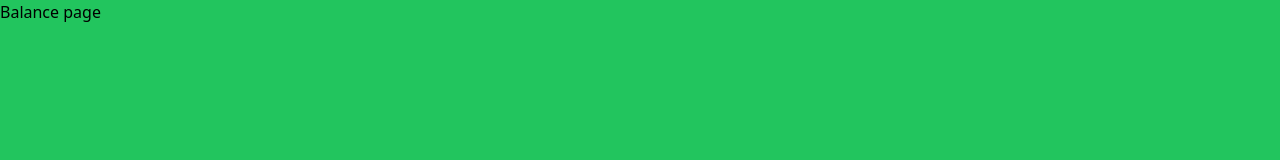
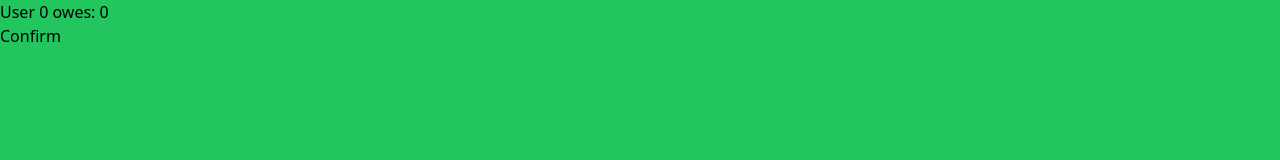
Before and after one commit to AlexanderHeffernan/CoupleExpenseBalancer, a Vue app in the folder app/frontend/: page / in a window 1280 px wide. Both pictures are taken after a click on the button "Balance". Shown: the top 160 px of the page. Built offline with nearby package versions, Linux system fonts and the light colour scheme.

Commit message:
Balance page created and working.

```diff
--- a/app/frontend/src/App.vue
+++ b/app/frontend/src/App.vue
@@ -21,18 +21,20 @@ function getUserExpenses(user) {
 function getBalance() {
     const u1expenses = getUserExpenses(1), u2expenses = getUserExpenses(2);
     const difference = Math.abs(u1expenses - u2expenses);
-    if (u1expenses > u2expenses) {
-        return { user: 1, amount: difference };
-    } else if (u2expenses > u1expenses) {
-        return { user: 2, amount: difference };
-    } else {
-        return { user: 0, amount: 0 };
-    }
+    if (u1expenses === u2expenses) { return { user: 0, amount: 0 }; }
+    return { user: u1expenses > u2expenses ? 1 : 2, amount: difference/2 };
 }
 
 function handleAddExpense(expenseData) {
     expenses.value.push({ id: expenses.value.length + 1, description: expenseData.description, user: expenseData.user, amount: expenseData.amount, balance: false});
     localStorage.setItem('expenses', JSON.stringify(expenses.value));
+}
+
+function handleBalanceConfirmed() {
+    const user = getBalance().user;
+    const amount = getBalance().amount;
+    handleAddExpense({ description: 'Balance', user: user, amount: amount });
+    handleAddExpense({ description: 'Balance', user: user == 1 ? 2 : 1, amount: -amount });
 }
 
 
@@ -53,7 +55,7 @@ watch(expenses, newVal => {
         <div class="w-full h-[calc(100%-64px)] bg-green-500">
             <HomePage v-if="currentPage == 'home'" :u1expense="getUserExpenses(1)" :u2expense="getUserExpenses(2)" />
             <AddPage v-if="currentPage == 'add'" @addExpense="handleAddExpense" />
-            <BalancePage v-if="currentPage == 'balance'" @balanceData="getBalance()" />
+            <BalancePage v-if="currentPage == 'balance'" :balanceData="getBalance()" @balanceConfirmed="handleBalanceConfirmed" />
         </div>
         <!-- Navbar -->
         <div class="fixed bottom-0 left-0 w-full h-16 bg-white">
--- a/app/frontend/src/pages/BalancePage.vue
+++ b/app/frontend/src/pages/BalancePage.vue
@@ -1,9 +1,14 @@
 <script setup>
+import { defineProps, defineEmits } from 'vue';
+
+defineProps(['balanceData']);
+defineEmits(['balanceConfirmed'])
 
 </script>
 
 <template>
     <div class="w-full h-full">
-      <p>Balance page</p>
+        <p>User {{ balanceData.user }} owes: {{ balanceData.amount }}</p>
+        <button @click="$emit('balanceConfirmed')">Confirm</button>
     </div>
 </template>
```
